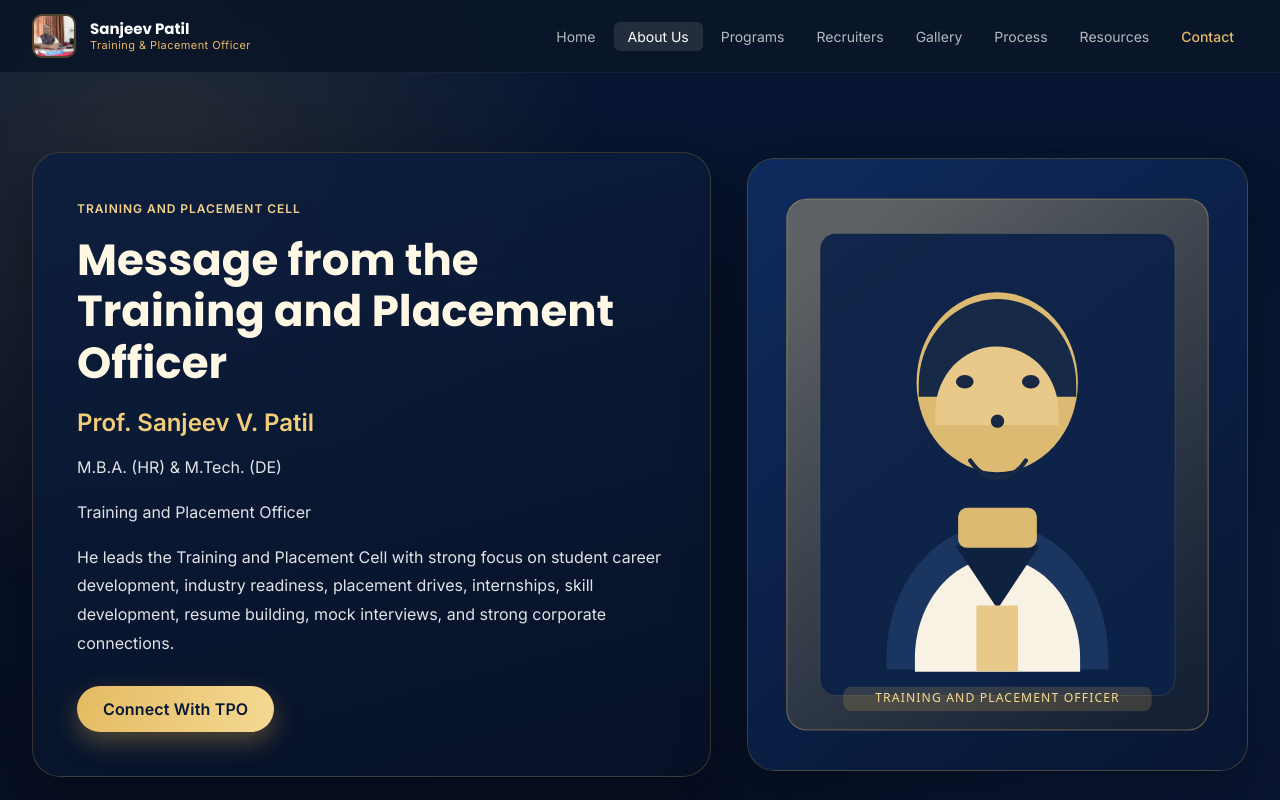
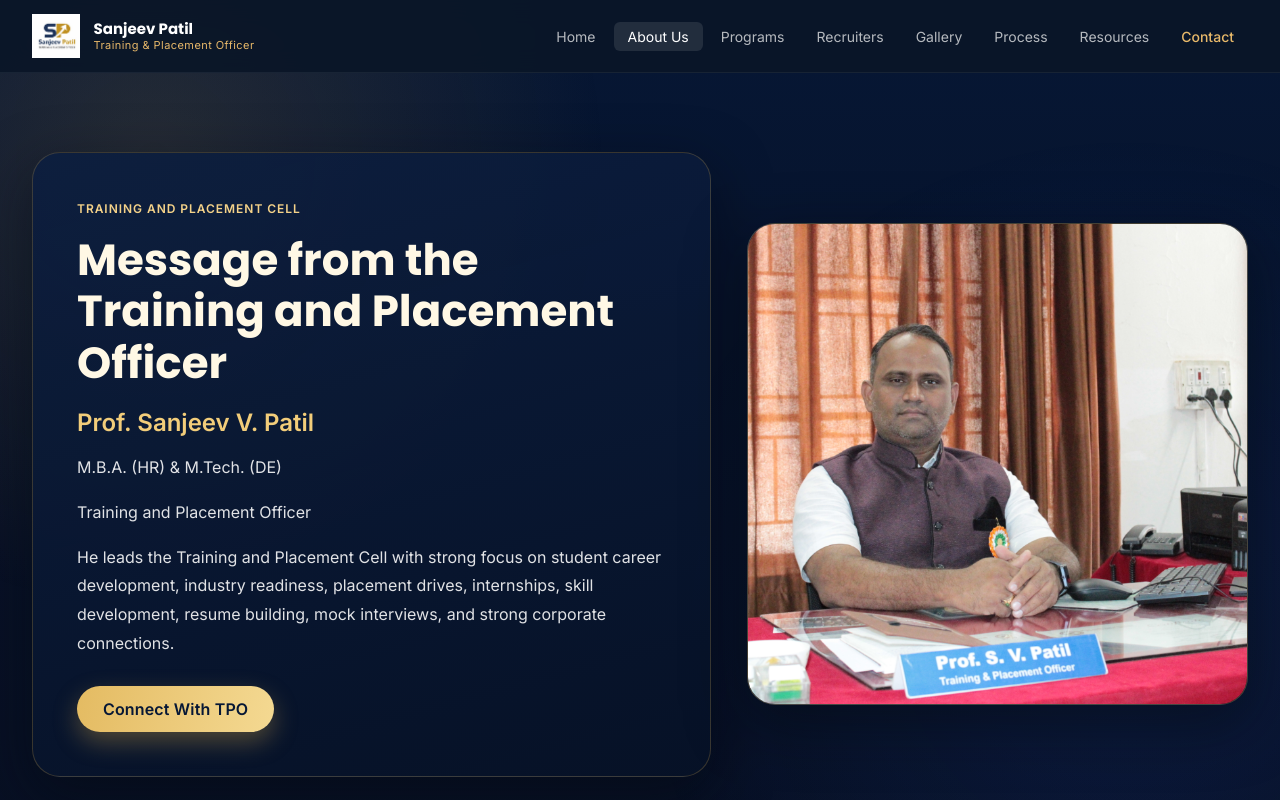
Before and after one commit to Jshreya-05/tpo-website, a React (Vite) app in the folder frontend/: page /about in a window 1280 px wide. Shown: the top 800 px of the page. Built offline with nearby package versions, Linux system fonts and the light colour scheme.

Commit message:
Update branding, logo and About Us section

```diff
--- a/frontend/src/components/BrandLogo.module.css
+++ b/frontend/src/components/BrandLogo.module.css
@@ -5,10 +5,12 @@
 }
 
 .logoImage {
-  border-radius: 10px;
-  object-fit: cover;
+  height: auto;
+  width: auto;
+  max-height: 100%;
+  object-fit: contain;
+  object-position: left center;
   flex-shrink: 0;
-  border: 2px solid rgba(200, 151, 58, 0.35);
 }
 
 .logoText {
--- a/frontend/src/components/BrandLogo.tsx
+++ b/frontend/src/components/BrandLogo.tsx
@@ -10,11 +10,10 @@ export default function BrandLogo({ size = 44, showText = true, variant = 'dark'
   return (
     <div className={`${styles.brand} ${variant === 'light' ? styles.light : ''}`}>
       <img
-        src="/sp-logo.png"
+        src="/sp-brand-logo.png"
         alt="Sanjeev Patil"
         className={styles.logoImage}
-        width={size}
-        height={size}
+        style={{ height: size }}
         loading="eager"
       />
       {showText && (
--- a/frontend/src/pages/About/About.module.css
+++ b/frontend/src/pages/About/About.module.css
@@ -111,6 +111,7 @@
   height: 100%;
   display: block;
   object-fit: cover;
+  object-position: center top;
   min-height: 480px;
 }
 
--- a/frontend/src/pages/About/About.tsx
+++ b/frontend/src/pages/About/About.tsx
@@ -4,7 +4,6 @@ import styles from './About.module.css'
 import Navbar from '../../components/Navbar'
 import BrandLogo from '../../components/BrandLogo'
 import { contactInfo } from '../../data'
-import tpoPortrait from '../../assets/tpo-portrait.svg'
 
 const cardData = [
   {
@@ -77,7 +76,7 @@ export default function About() {
               transition={{ duration: 0.6, delay: 0.15 }}
             >
               <img
-                src={tpoPortrait}
+                src="/sp-logo.png"
                 alt="Prof. Sanjeev V. Patil, Training and Placement Officer"
                 className={styles.portraitImage}
               />
```
Also changed, not shown: frontend/public/sp-brand-logo.png (added).
